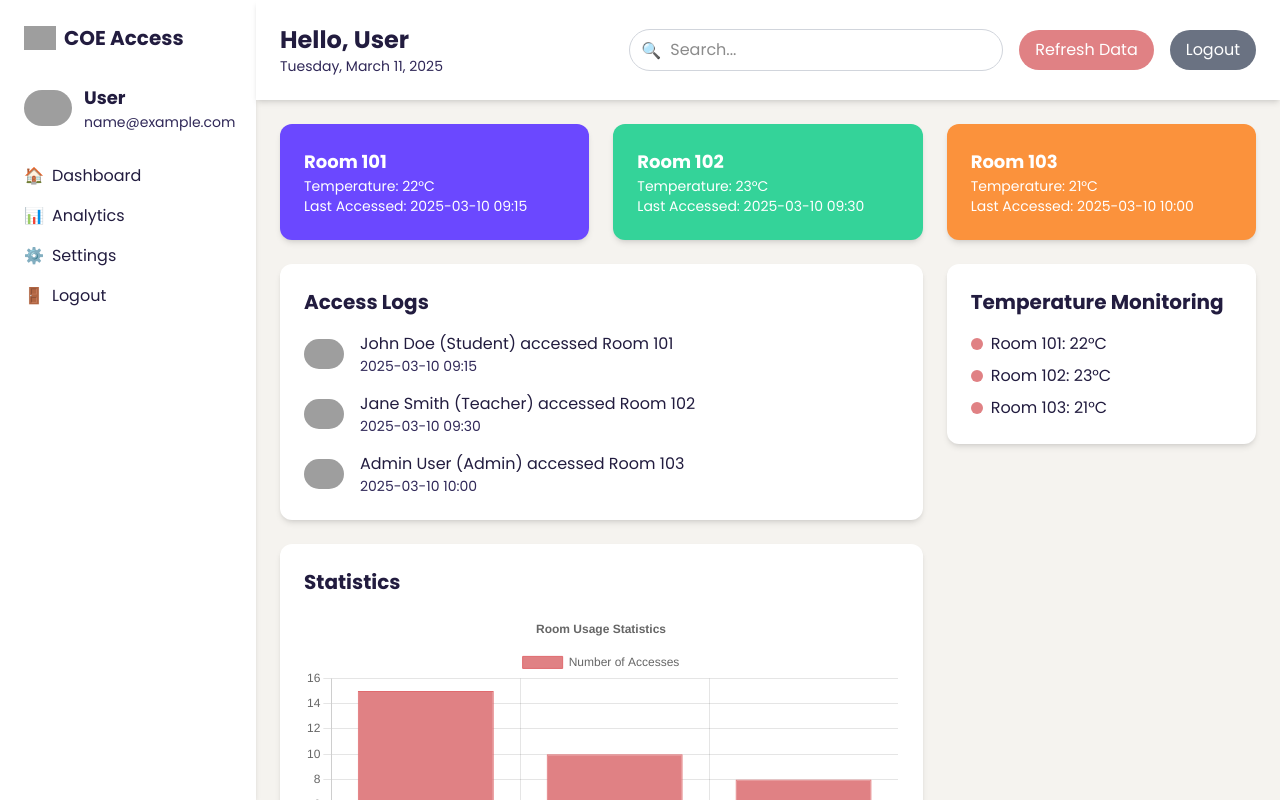
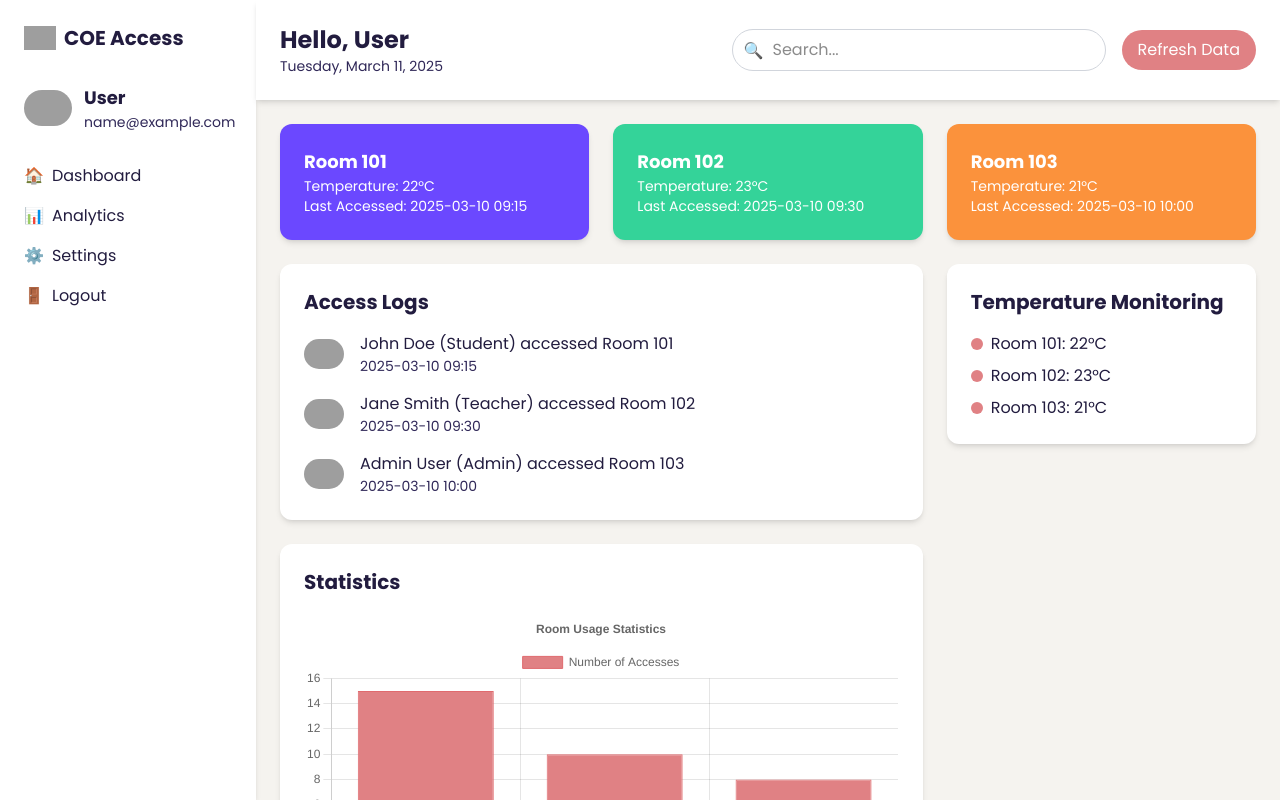
Before and after one commit to Thuwapat/CloudApp_classproject, a Next.js app in the folder frontend/: page /dashboard in a window 1280 px wide. Shown: the top 800 px of the page. Built offline with nearby package versions, Linux system fonts and the light colour scheme; sample sign-in values are in the browser's storage; grey boxes are pictures that could not be loaded.

Commit message:
Delete Logout From Dashboard Header => use Sidebar Instead

```diff
--- a/frontend/src/components/ui/dashboardheader.tsx
+++ b/frontend/src/components/ui/dashboardheader.tsx
@@ -1,19 +1,10 @@
 import React from "react";
-import { useRouter } from "next/navigation";
 
 interface DashboardHeaderProps {
   firstName: string;
 }
 
 const DashboardHeader: React.FC<DashboardHeaderProps> = ({ firstName }) => {
-  const router = useRouter();
-
-  const handleLogout = () => {
-    localStorage.removeItem("token");
-    localStorage.removeItem("user");
-    router.push("/");
-  };
-
   const today = new Date().toLocaleDateString("en-US", {
     weekday: "long",
     day: "numeric",
@@ -39,12 +30,6 @@ const DashboardHeader: React.FC<DashboardHeaderProps> = ({ firstName }) => {
         <button className="bg-[#E08184FF] text-white px-4 py-2 rounded-full hover:bg-[#E06A6EFF]">
           Refresh Data
         </button>
-        <button
-          onClick={handleLogout}
-          className="bg-gray-500 text-white px-4 py-2 rounded-full hover:bg-gray-600"
-        >
-          Logout
-        </button>
       </div>
     </header>
   );
```
